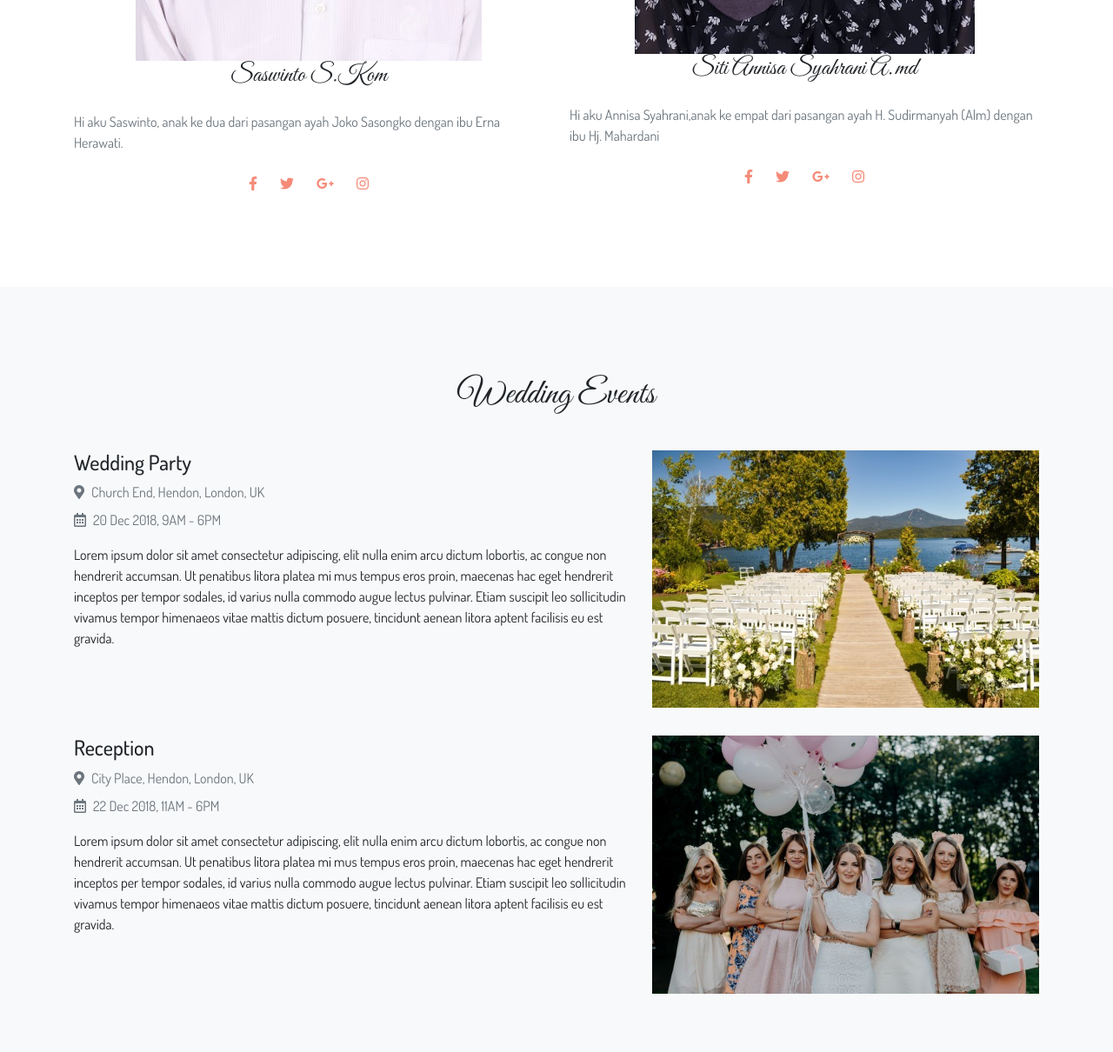
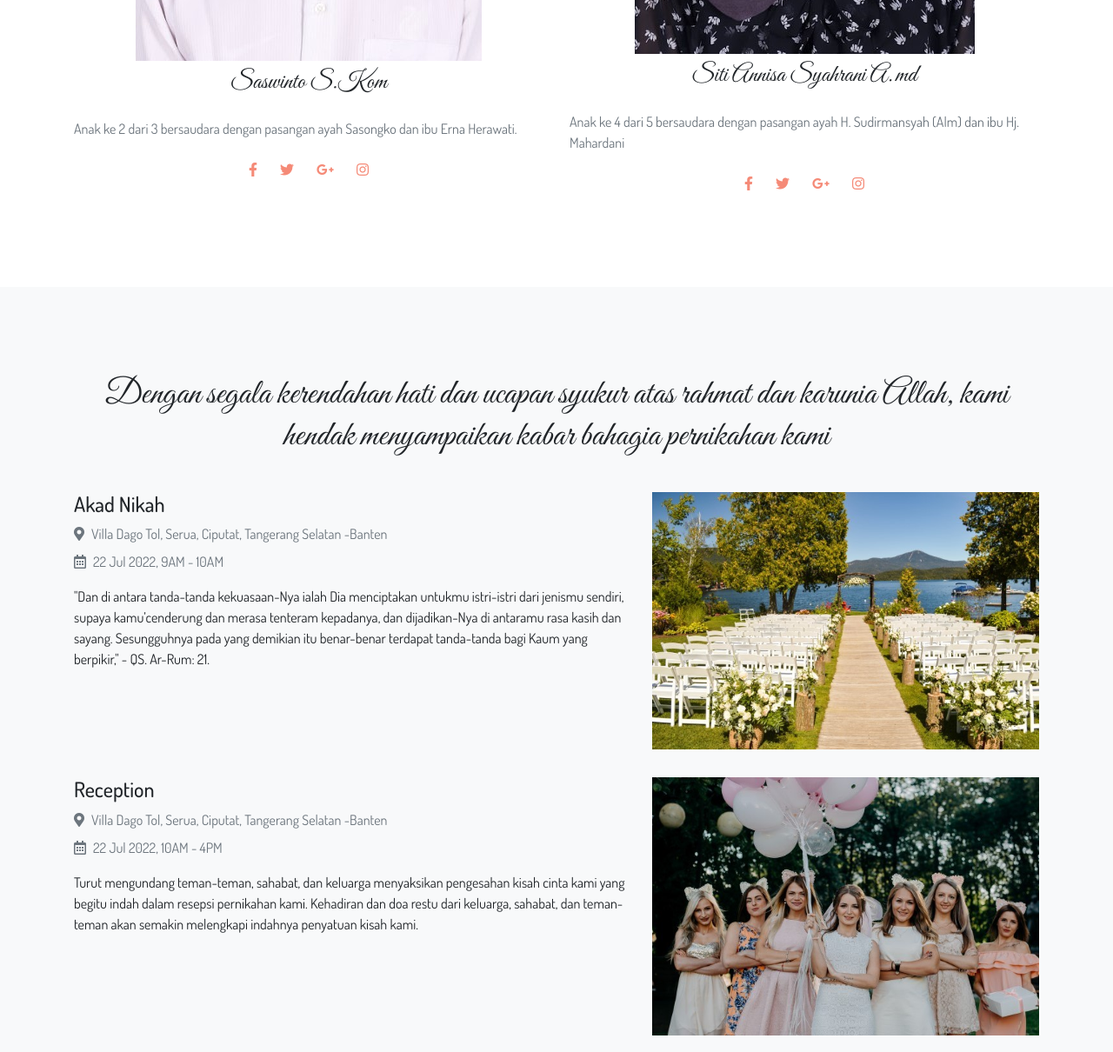
Before and after one commit to oppus357/wedding, a plain HTML site: page index.html in a window 1280 px wide. Shown: the part 1580-2790 px from the top of the page at 87% size. Drawn offline with Linux system fonts and the light colour scheme.

Commit message:
Update index.html

```diff
--- a/index.html
+++ b/index.html
@@ -50,7 +50,7 @@
   <nav class="navbar navbar-expand-lg navbar-light">
     <div class="container"><a href="#"><svg class="heart" viewBox="0 0 32 29.6"><path d="M23.6,0c-3.4,0-6.3,2.7-7.6,5.6C14.7,2.7,11.8,0,8.4,0C3.8,0,0,3.8,0,8.4c0,9.4,9.5,11.9,16,21.2c6.1-9.3,16-12.1,16-21.2C32,3.8,28.2,0,23.6,0z"/>
 </svg></a>
-      <h1 class="h2"><a class="pl-4 navbar-brand" href="#">Wonderful Wedding</a></h1>
+      <h1 class="h2"><a class="pl-4 navbar-brand" href="#">Wedding Invitation</a></h1>
       <button class="navbar-toggler" type="button" data-toggle="collapse" data-target="#ww-navbarNav" aria-controls="ww-navbarNav" aria-expanded="false" aria-label="Toggle navigation"><span class="navbar-toggler-icon"></span></button>
       <div class="collapse navbar-collapse text-uppercase" id="ww-navbarNav">
         <ul class="navbar-nav ml-auto">
@@ -67,21 +67,23 @@
 </div>
 <div class="ww-section" id="couple">
   <div class="container">
-    <h2 class="h1 text-center pb-3 ww-title" data-aos="zoom-in-down" data-aos-duration="1000">السَّلاَمُ عَلَيْكُمْ وَرَحْمَةُ اللهِ وَبَرَكَاتُهُ</h2>
-    <h2 class="h1 text-center pb-3 ww-title" data-aos="zoom-in-down" data-aos-duration="1000">Assalamu'alaikum</h2>
+    <h2 class="h1 text-center pb-3 ww-title" data-aos="zoom-in-down" data-aos-duration="1000">ِبِسْمِ اللَّهِ الرَّحْمَنِ الرَّحِيْم</h2>
+    <h2 class="h1 text-center pb-3 ww-title" data-aos="zoom-in-down" data-aos-duration="1000"> Bismillahirrahmanirrahim </h2>
     <div class="row text-center">
       <div class="col-md-6">
         <div class="mt-3"><img class="img-fluid " src="images/sas.jpeg" alt="Groom" data-aos="flip-left" data-aos-duration="1000"/>
+          <h3 class="h ww-title"></h3>
           <h3 class="h ww-title">Saswinto S.Kom</h3>
-          <p class="pt-3 text-left text-muted">Hi aku Saswinto, anak ke dua dari pasangan ayah Joko Sasongko dengan ibu Erna Herawati.</p>
+          <p class="pt-3 text-left text-muted">Anak ke 2 dari 3 bersaudara dengan pasangan ayah Sasongko dan ibu Erna Herawati.</p>
 
           <div class="ww-social-links"><a class="btn btn-link" href="#"><i class="fab fa-facebook-f" aria-hidden="true"></i></a><a class="btn btn-link" href="#"><i class="fab fa-twitter" aria-hidden="true"></i></a><a class="btn btn-link" href="#"><i class="fab fa-google-plus-g" aria-hidden="true"></i></a><a class="btn btn-link" href="#"><i class="fab fa-instagram" aria-hidden="true"></i></a></div>
         </div>
       </div>
       <div class="col-md-6">
         <div class="mt-3"><img class="img-fluid" src="images/caca.jpeg" alt="Bride" data-aos="flip-right" data-aos-duration="1000"/>
+          <h3 class="h ww-title"></h3>
           <h3 class="h ww-title">Siti Annisa Syahrani A.md</h3>
-          <p class="pt-3 text-left text-muted">Hi aku Annisa Syahrani,anak ke empat dari pasangan ayah H. Sudirmanyah (Alm) dengan ibu Hj. Mahardani</p>
+          <p class="pt-3 text-left text-muted">Anak ke 4 dari 5 bersaudara dengan pasangan ayah H. Sudirmansyah (Alm) dan ibu Hj. Mahardani</p>
 
           <div class="ww-social-links"><a class="btn btn-link" href="#"><i class="fab fa-facebook-f" aria-hidden="true"></i></a><a class="btn btn-link" href="#"><i class="fab fa-twitter" aria-hidden="true"></i></a><a class="btn btn-link" href="#"><i class="fab fa-google-plus-g" aria-hidden="true"></i></a><a class="btn btn-link" href="#"><i class="fab fa-instagram" aria-hidden="true"></i></a></div>
         </div>
@@ -91,16 +93,16 @@
 </div>
 <div class="ww-section bg-light" id="events">
   <div class="container ww-wedding-event">
-    <h2 class="h1 text-center pb-3 ww-title" data-aos="zoom-in-down" data-aos-duration="1000">Wedding Events</h2>
+    <h2 class="h1 text-center pb-3 ww-title" data-aos="zoom-in-down" data-aos-duration="1000">Dengan segala kerendahan hati dan ucapan syukur atas rahmat dan karunia Allah, kami hendak menyampaikan kabar bahagia pernikahan kami </h2>
     <div class="row">
       <div class="col-md-7 col-sm-12">
         <div class="my-3">
-          <div class="h4">Wedding Party</div>
+          <div class="h4">Akad Nikah</div>
           <ul>
-            <li><i class="text-muted fas fa-map-marker-alt"></i><span class="pl-2 text-muted">Church End, Hendon, London, UK</span></li>
-            <li class="pt-2"><i class="text-muted far fa-calendar-alt"></i><span class="pl-2 text-muted">20 Dec 2018, 9AM - 6PM</span></li>
+            <li><i class="text-muted fas fa-map-marker-alt"></i><span class="pl-2 text-muted">Villa Dago Tol, Serua, Ciputat, Tangerang Selatan -Banten</span></li>
+            <li class="pt-2"><i class="text-muted far fa-calendar-alt"></i><span class="pl-2 text-muted">22 Jul 2022, 9AM - 10AM</span></li>
           </ul>
-          <p>Lorem ipsum dolor sit amet consectetur adipiscing, elit nulla enim arcu dictum lobortis, ac congue non hendrerit accumsan. Ut penatibus litora platea mi mus tempus eros proin, maecenas hac eget hendrerit inceptos per tempor sodales, id varius nulla commodo augue lectus pulvinar. Etiam suscipit leo sollicitudin vivamus tempor himenaeos vitae mattis dictum posuere, tincidunt aenean litora aptent facilisis eu est gravida.</p>
+          <p>"Dan di antara tanda-tanda kekuasaan-Nya ialah Dia menciptakan untukmu istri-istri dari jenismu sendiri, supaya kamu’cenderung dan merasa tenteram kepadanya, dan dijadikan-Nya di antaramu rasa kasih dan sayang. Sesungguhnya pada yang demikian itu benar-benar terdapat tanda-tanda bagi Kaum yang berpikir," - QS. Ar-Rum: 21.</p>
         </div>
       </div>
       <div class="col-md-5 col-sm-12">
@@ -112,10 +114,10 @@
         <div class="my-3">
           <div class="h4">Reception</div>
           <ul>
-            <li><i class="text-muted fas fa-map-marker-alt "></i><span class="pl-2 text-muted">City Place, Hendon, London, UK</span></li>
-            <li class="pt-2"><i class="text-muted far fa-calendar-alt "></i><span class="pl-2 text-muted">22 Dec 2018, 11AM - 6PM</span></li>
+            <li><i class="text-muted fas fa-map-marker-alt "></i><span class="pl-2 text-muted">Villa Dago Tol, Serua, Ciputat, Tangerang Selatan -Banten</span></li>
+            <li class="pt-2"><i class="text-muted far fa-calendar-alt "></i><span class="pl-2 text-muted">22 Jul 2022, 10AM - 4PM</span></li>
           </ul>
-          <p>Lorem ipsum dolor sit amet consectetur adipiscing, elit nulla enim arcu dictum lobortis, ac congue non hendrerit accumsan. Ut penatibus litora platea mi mus tempus eros proin, maecenas hac eget hendrerit inceptos per tempor sodales, id varius nulla commodo augue lectus pulvinar. Etiam suscipit leo sollicitudin vivamus tempor himenaeos vitae mattis dictum posuere, tincidunt aenean litora aptent facilisis eu est gravida.</p>
+          <p>Turut mengundang teman-teman, sahabat, dan keluarga menyaksikan pengesahan kisah cinta kami yang begitu indah dalam resepsi pernikahan kami. Kehadiran dan doa restu dari keluarga, sahabat, dan teman-teman akan semakin melengkapi indahnya penyatuan kisah kami.</p>
         </div>
       </div>
       <div class="col-md-5 col-sm-12">
@@ -293,7 +295,7 @@
 <div class="ww-footer bg-light">
   <div class="container text-center py-4">
     <p class="my-0">&copy; Wonderful Wedding. All rights reserved.</p>
-    <p class="mb-0">Design - <a class="credit" href="https://templateflip.com" target="_blank">TemplateFlip</a></p>
+    <p class="mb-0">Supported by<a class="credit" href="https://templateflip.com" target="_blank"> 99 Wedding Organizer</a></p>
   </div>
 </div></div>
     </div>
```
